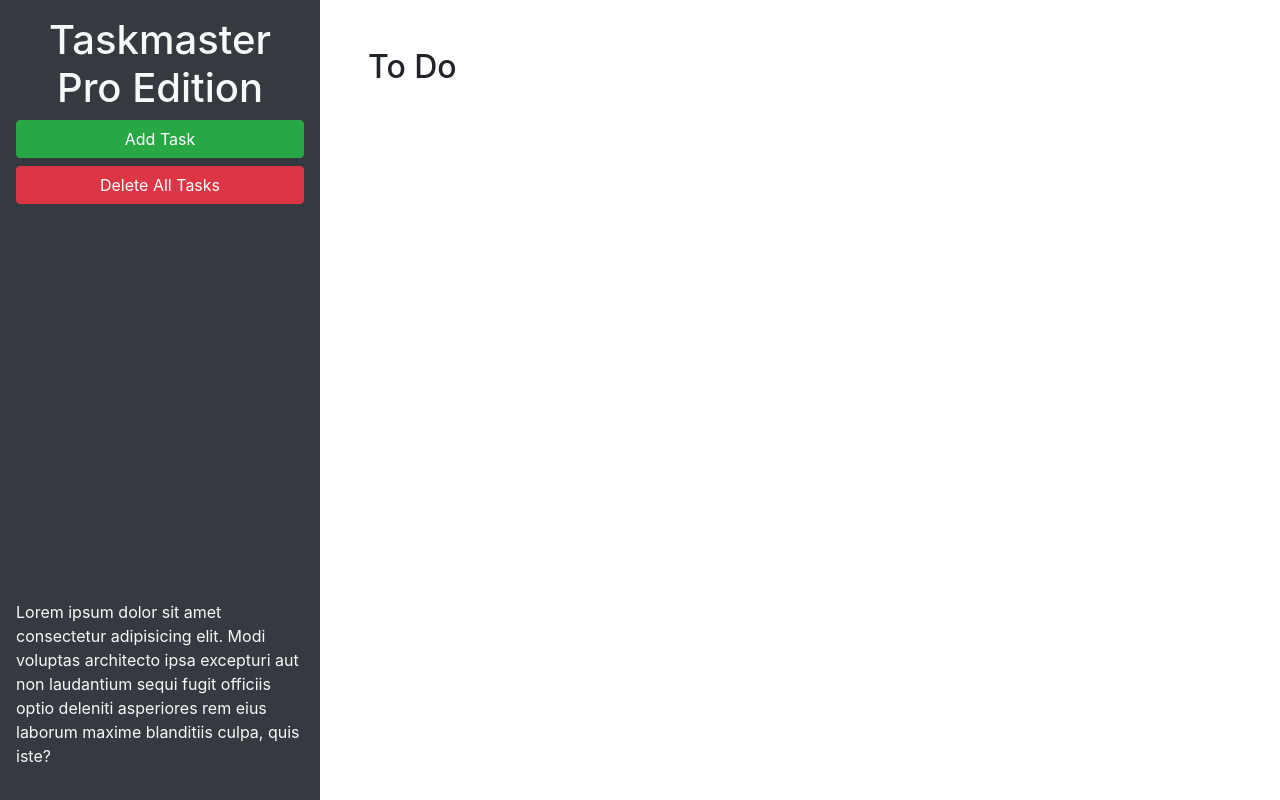
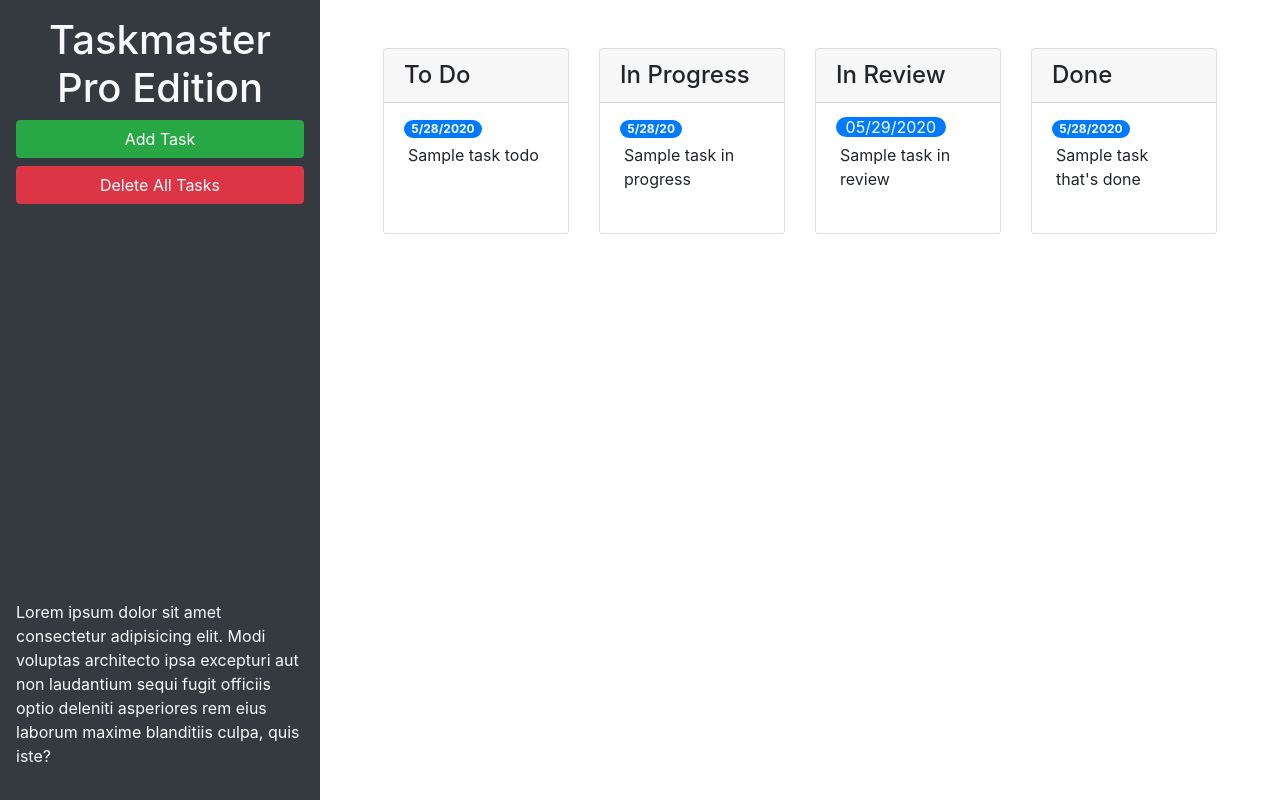
Before and after one commit to jayeebee/taskmaster-pro, a plain HTML site: page index.html in a window 1280 px wide. Drawn offline with nearby package versions, Linux system fonts and the light colour scheme.

Commit message:
columns and bootstrap

```diff
--- a/assets/js/script.js
+++ b/assets/js/script.js
@@ -117,8 +117,8 @@ $(".list-group").on("blur", "input[type='text']", function() {
   .closest(".list-group-item")
   .index();
 
-  //update rask in array and re-save to local storage
-  tasks[status][index].date = date;
+  //update task in array and re-save to local storage
+  tasks[status].date = date;
   saveTasks();
 
   //recreate span element with bootstrap classes
--- a/index.html
+++ b/index.html
@@ -24,9 +24,67 @@
       </p>
     </header>
     <main class="col-12 col-lg-9">
-      <div class="m-5">
-        <h2>To Do</h2>
-        <ul id="list-toDo" class="list-group"> </ul>
+      <div class="m-5 row justify-content-around">
+        <!--to do start-->
+        <div class="col-12 col-md-6 col-xl-3 mb-3">
+          <div class="card">
+          <h4 class="card-header">
+            To Do
+          </h4>
+          <ul id="list-toDo" class="list-group list-group-flush">
+            <li class="list-group-item">
+              <span class="badge badge-primary badge-pill">5/28/2020</span>
+              <p class="m-1">Sample task todo</p>
+            </li>
+          </ul>
+          </div>
+        </div>
+        <!-- to do end-->
+        <!-- in progress start-->
+        <div class="col-12 col-md-6 col-xl-3 mb-3">
+          <div class="card">
+          <h4 class="card-header">
+            In Progress
+          </h4>
+          <ul id="list-inProgress" class="list-group list-group-flush">
+            <li class="list-group-item">
+              <span class="badge badge-primary badge-pill">5/28/20</span>
+              <p class="m-1">Sample task in progress</p>
+            </li>
+          </ul>
+          </div>
+        </div>
+        <!-- in progress end-->
+        <!-- in review start-->
+        <div class="col-12 col-md-6 col-xl-3 mb-3">
+          <div class="card">
+          <h4 class="card-header">
+            In Review
+          </h4>
+          <ul id="list-inReview" class="list-group list-group-flush">
+            <li class="list-group-item">
+              <span class="bad badge-primary badge-pill">05/29/2020</span>
+              <p class="m-1">Sample task in review</p>
+              </li>
+            </ul>
+            </div>
+        </div>
+        <!-- in review end-->
+        <!-- done start-->
+        <div class="col-12 col-md-6 col-xl-3 mb-3">
+          <div class="card">
+          <h4 class="card-header">
+            Done
+          </h4>
+          <ul id="list-done" class="list-group list-group-flush">
+            <li class="list-group-item">
+              <span class="badge badge-primary badge-pill">5/28/2020</span>
+              <p class="m-1">Sample task that's done</p>
+            </li>
+          </ul>
+          </div>
+        </div>
+        <!-- done end-->
       </div>
     </main>
   </div>
@@ -46,11 +104,11 @@
           <form>
             <div class="form-group">
               <label for="modalTaskDescription">Task description</label>
-              <textarea id="modalTaskDescription" rows="3"></textarea>
+              <textarea id="modalTaskDescription" rows="3" class="form-control"></textarea>
             </div>
             <div class="form-group">
               <label for="modalDueDate">Due date</label>
-              <input type="text" id="modalDueDate" placeholder="mm/dd/yyyy" autocomplete="off" />
+              <input type="text" class="form-control" id="modalDueDate" placeholder="mm/dd/yyyy" autocomplete="off" />
             </div>
           </form>
         </div>
```
